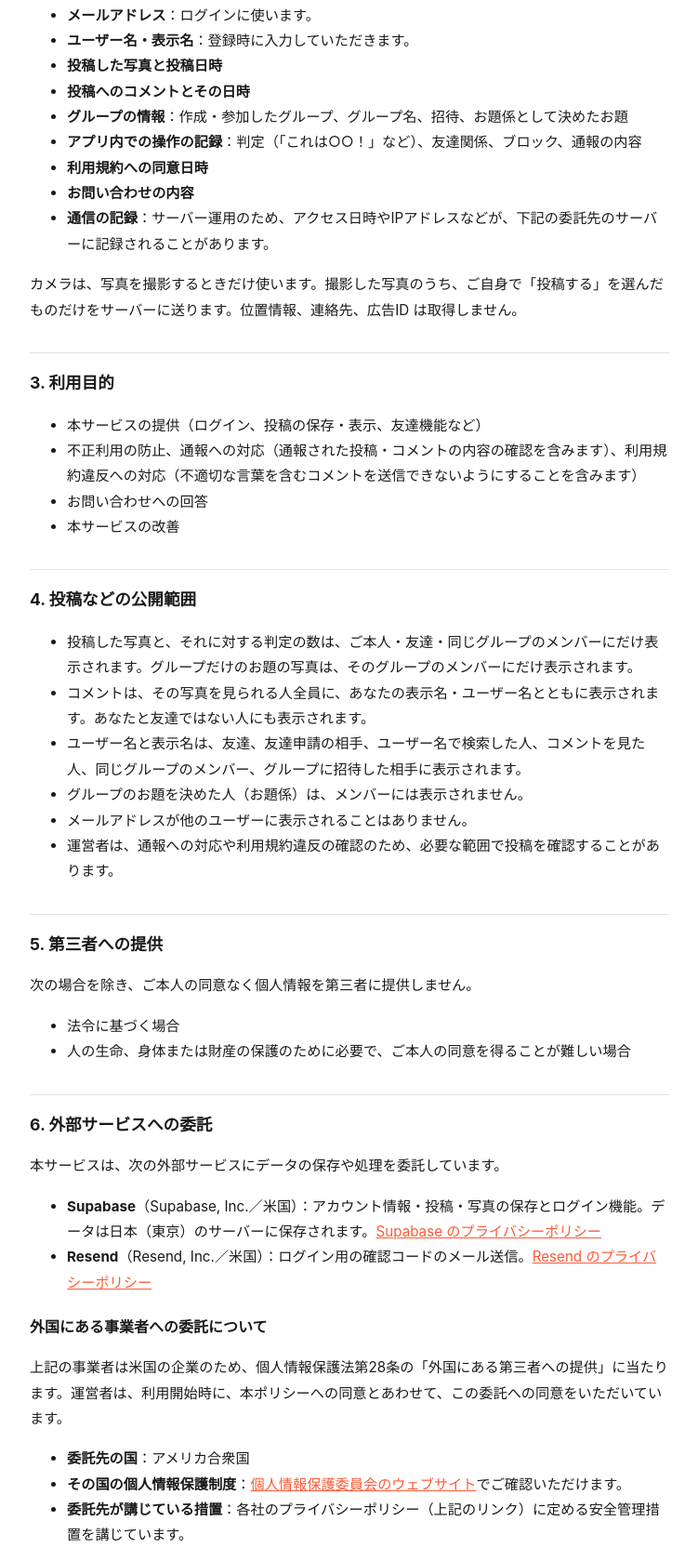
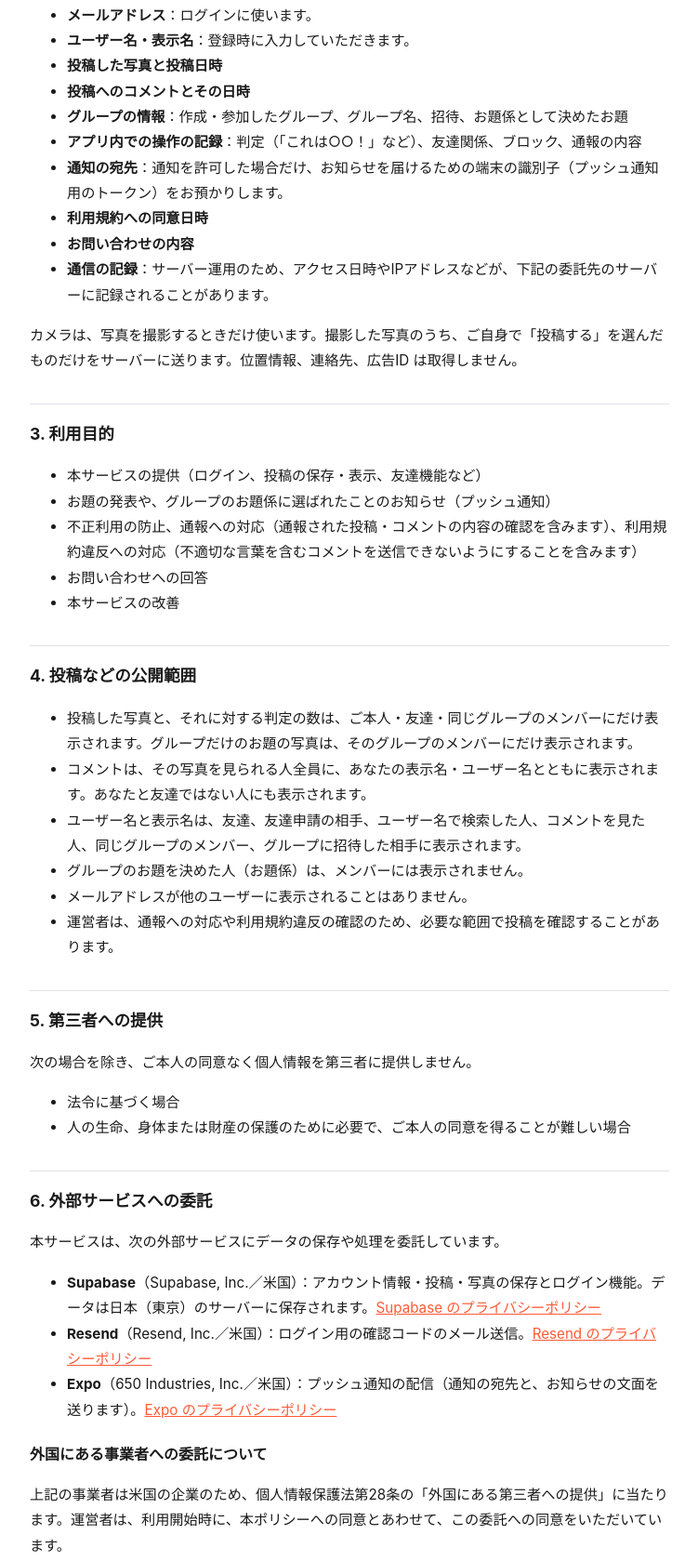
Before and after one commit to SSKyukari/odai-photo-legal, a plain HTML site: page privacy.html in a window 1280 px wide. Shown: the part 458-2137 px from the top of the page at 93% size, without its empty margins (264-1015 px from the left). Drawn offline with Linux system fonts and the light colour scheme.

Commit message:
プライバシーポリシー：プッシュ通知（Expo）を追記

```diff
--- a/privacy.html
+++ b/privacy.html
@@ -24,6 +24,7 @@
     <li><strong>投稿へのコメントとその日時</strong></li>
     <li><strong>グループの情報</strong>：作成・参加したグループ、グループ名、招待、お題係として決めたお題</li>
     <li><strong>アプリ内での操作の記録</strong>：判定（「これは○○！」など）、友達関係、ブロック、通報の内容</li>
+    <li><strong>通知の宛先</strong>：通知を許可した場合だけ、お知らせを届けるための端末の識別子（プッシュ通知用のトークン）をお預かりします。</li>
     <li><strong>利用規約への同意日時</strong></li>
     <li><strong>お問い合わせの内容</strong></li>
     <li><strong>通信の記録</strong>：サーバー運用のため、アクセス日時やIPアドレスなどが、下記の委託先のサーバーに記録されることがあります。</li>
@@ -33,6 +34,7 @@
   <h2>3. 利用目的</h2>
   <ul>
     <li>本サービスの提供（ログイン、投稿の保存・表示、友達機能など）</li>
+    <li>お題の発表や、グループのお題係に選ばれたことのお知らせ（プッシュ通知）</li>
     <li>不正利用の防止、通報への対応（通報された投稿・コメントの内容の確認を含みます）、利用規約違反への対応（不適切な言葉を含むコメントを送信できないようにすることを含みます）</li>
     <li>お問い合わせへの回答</li>
     <li>本サービスの改善</li>
@@ -60,6 +62,7 @@
   <ul>
     <li><strong>Supabase</strong>（Supabase, Inc.／米国）：アカウント情報・投稿・写真の保存とログイン機能。データは日本（東京）のサーバーに保存されます。<a href="https://supabase.com/privacy">Supabase のプライバシーポリシー</a></li>
     <li><strong>Resend</strong>（Resend, Inc.／米国）：ログイン用の確認コードのメール送信。<a href="https://resend.com/legal/privacy-policy">Resend のプライバシーポリシー</a></li>
+    <li><strong>Expo</strong>（650 Industries, Inc.／米国）：プッシュ通知の配信（通知の宛先と、お知らせの文面を送ります）。<a href="https://expo.dev/privacy">Expo のプライバシーポリシー</a></li>
   </ul>
   <h3>外国にある事業者への委託について</h3>
   <p>上記の事業者は米国の企業のため、個人情報保護法第28条の「外国にある第三者への提供」に当たります。運営者は、利用開始時に、本ポリシーへの同意とあわせて、この委託への同意をいただいています。</p>
@@ -73,6 +76,7 @@
   <ul>
     <li>個人情報は、アカウントが削除されるまで保存します。</li>
     <li>アプリの設定画面からアカウントを削除すると、写真やコメントを含むデータを遅滞なく削除します。</li>
+    <li>ログアウトすると、その端末の通知の宛先を削除します。通知は端末の設定アプリからいつでもオフにできます。</li>
     <li>グループを抜けると、そのグループに投稿した写真はメンバーから見えなくなります。メンバーが全員抜けたグループは、グループだけのお題の投稿の記録とともに削除されます。</li>
     <li>投稿やコメントは、アプリからいつでも削除できます。ただし、通報されたコメントの文面は、通報への対応のため、コメントが削除されたあとも通報の記録として保存することがあります。</li>
     <li>ただし、障害対策のためのバックアップに、一定期間データが残る場合があります。</li>
```
